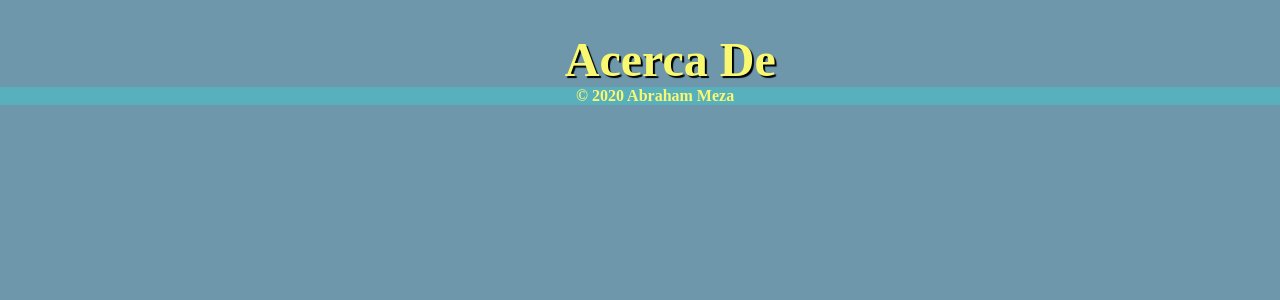
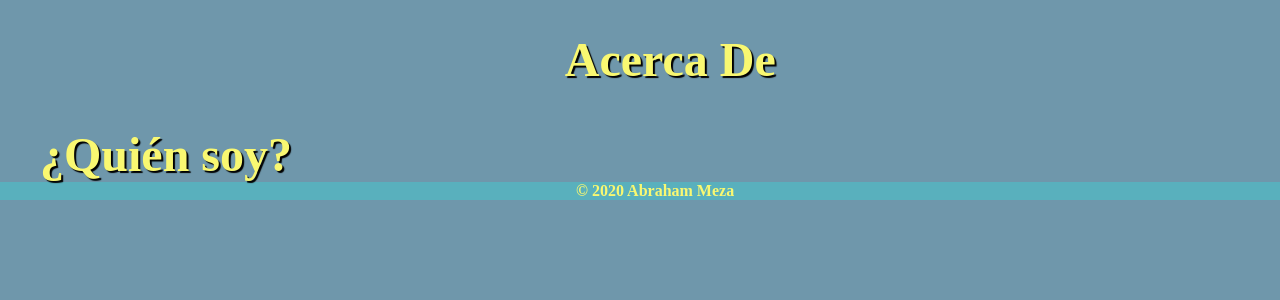
Before and after one commit to abzave/WebPage, a PHP site: page /html/about.html in a window 1280 px wide. Shown: the part 55-355 px from the top of the page. Run offline with PHP 8.4, Linux system fonts and the light colour scheme.

Commit message:
[Updated] Who am I? title

```diff
--- a/css/about.css
+++ b/css/about.css
@@ -1,3 +1,7 @@
-.title{
+.center{
     margin-left: 43%;
 }
+
+.leftSpacing{
+    margin-left: 2%;
+}
--- a/html/about.html
+++ b/html/about.html
@@ -13,7 +13,8 @@
     </head>
     <body>
         <header></header>
-        <h1 class="title">Acerca De</h1>
+        <h1 class="title center">Acerca De</h1>
+        <h2 class="title leftSpacing">¿Quién soy?</h2>
         <footer></footer>
     </body>
 </html>
```
